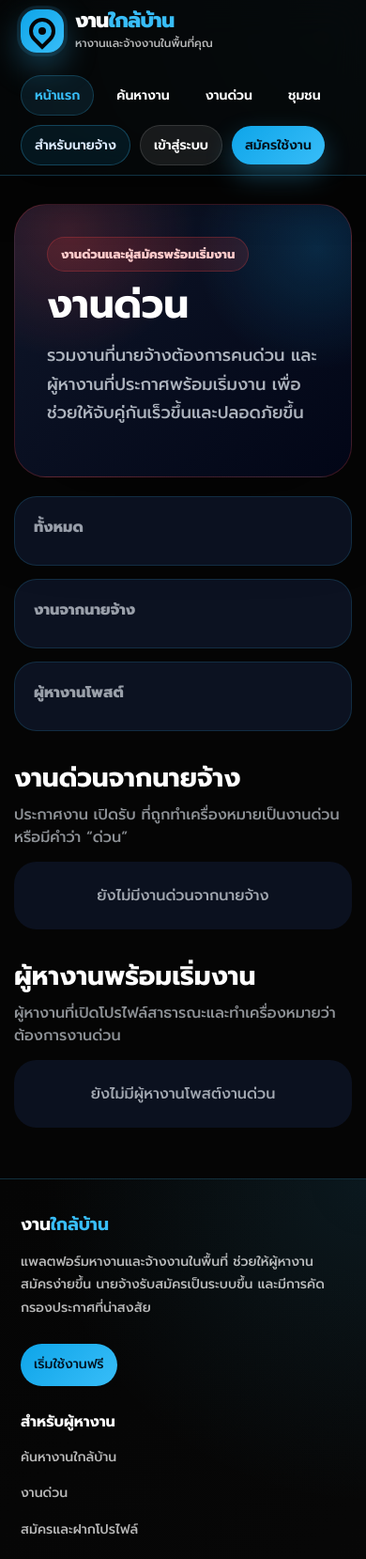
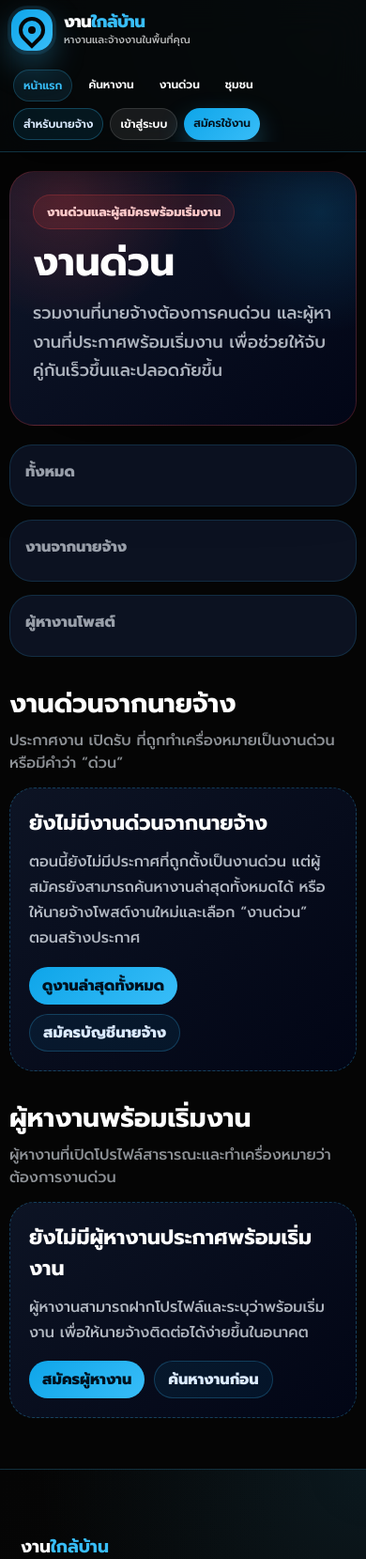
Before and after one commit to anaquee999-prog/jobboard-ai, a Python web app: template templates/urgent_jobs.html in a window 390 px wide. Shown: the top 1659 px of the page at 94% size. Run offline with Jinja, Linux system fonts and the light colour scheme; the template is opened without the code that fills it, so the values that code supplies are empty.

Commit message:
Improve mobile nav and urgent empty state

```diff
--- a/templates/base.html
+++ b/templates/base.html
@@ -383,6 +383,114 @@
 }
 @media(max-width:760px){.final-revenue-grid{grid-template-columns:1fr}}
 
+
+/* MOBILE_NAV_URGENT_POLISH_V1 */
+@media (max-width: 980px){
+  .premium-navbar{
+    position: sticky;
+    top: 0;
+    z-index: 50;
+  }
+
+  .nav-inner{
+    align-items: flex-start;
+    gap: 12px;
+  }
+
+  .brand{
+    min-width: 210px;
+  }
+
+  .brand-main{
+    font-size: 20px;
+  }
+
+  .brand-sub{
+    max-width: 180px;
+    line-height: 1.25;
+  }
+
+  .nav-links{
+    width: 100%;
+    display: flex;
+    overflow-x: auto;
+    gap: 8px;
+    padding: 8px 2px 2px;
+    scrollbar-width: thin;
+    -webkit-overflow-scrolling: touch;
+  }
+
+  .nav-links a,
+  .nav-links button{
+    white-space: nowrap;
+    flex: 0 0 auto;
+    min-height: 38px;
+    padding: 8px 12px !important;
+    font-size: 13px !important;
+    border-radius: 999px !important;
+  }
+
+  .admin-nav-link{
+    display: none !important;
+  }
+
+  .notify-bell,
+  .nav-message-link{
+    max-width: 118px;
+    overflow: hidden;
+    text-overflow: ellipsis;
+  }
+
+  .footer{
+    padding-top: 34px;
+  }
+
+  .footer-inner{
+    grid-template-columns: 1fr 1fr;
+    gap: 22px;
+  }
+}
+
+@media (max-width: 640px){
+  .nav-inner{
+    padding-left: 12px;
+    padding-right: 12px;
+  }
+
+  .brand-logo{
+    width: 44px;
+    height: 44px;
+  }
+
+  .brand-main{
+    font-size: 18px;
+  }
+
+  .brand-sub{
+    font-size: 11px;
+  }
+
+  .nav-links{
+    gap: 7px;
+  }
+
+  .nav-links a,
+  .nav-links button{
+    min-height: 34px;
+    padding: 7px 10px !important;
+    font-size: 12px !important;
+  }
+
+  .footer-inner{
+    grid-template-columns: 1fr;
+  }
+
+  .footer-bottom,
+  .page-view-mini{
+    text-align: center;
+  }
+}
+
 </style>
 
     {% block extra_head %}{% endblock %}
@@ -428,9 +536,9 @@
                         <a class="nav-cta" href="{{ url_for('employer_create_job') }}">โพสต์งาน</a>
                         <a href="{{ url_for('employer_applications') }}">ใบสมัคร</a>
                     {% elif current_user.role == "ADMIN" %}
-                        <a href="{{ url_for('admin_dashboard') }}">Admin</a>
-                        <a href="{{ url_for('admin_trust_center') }}">Trust</a>
-                        <a href="{{ url_for('admin_scam_center') }}">Scam</a>
+                        <a class="admin-nav-link" href="{{ url_for('admin_dashboard') }}">Admin</a>
+                        <a class="admin-nav-link" href="{{ url_for('admin_trust_center') }}">Trust</a>
+                        <a class="admin-nav-link" href="{{ url_for('admin_scam_center') }}">Scam</a>
                     {% endif %}
 
                     <form method="post" action="{{ url_for('logout') }}" style="display:inline;">
--- a/templates/urgent_jobs.html
+++ b/templates/urgent_jobs.html
@@ -28,6 +28,58 @@
 .actions .primary{background:linear-gradient(135deg,#0ea5e9,#38bdf8);color:#00111f!important}
 .actions .secondary{background:rgba(15,23,42,.80);border:1px solid rgba(56,189,248,.20);color:#dbeafe!important}
 .empty{padding:24px;border-radius:24px;background:rgba(15,23,42,.72);color:rgba(226,232,240,.70);text-align:center}
+
+.urgent-empty-pro{
+  grid-column:1/-1;
+  padding:26px;
+  border-radius:26px;
+  background:linear-gradient(135deg,rgba(15,23,42,.86),rgba(2,6,23,.92));
+  border:1px dashed rgba(56,189,248,.28);
+  color:rgba(226,232,240,.78);
+  text-align:left;
+  display:grid;
+  gap:12px;
+}
+.urgent-empty-pro strong{
+  display:block;
+  color:#fff;
+  font-size:22px;
+}
+.urgent-empty-pro p{
+  margin:0;
+  line-height:1.7;
+}
+.urgent-empty-actions{
+  display:flex;
+  flex-wrap:wrap;
+  gap:10px;
+  margin-top:4px;
+}
+.urgent-empty-actions a{
+  display:inline-flex;
+  align-items:center;
+  min-height:40px;
+  padding:0 14px;
+  border-radius:999px;
+  text-decoration:none!important;
+  font-weight:950;
+}
+.urgent-empty-actions .primary{
+  background:linear-gradient(135deg,#0ea5e9,#38bdf8);
+  color:#00111f!important;
+}
+.urgent-empty-actions .secondary{
+  border:1px solid rgba(56,189,248,.24);
+  color:#dbeafe!important;
+  background:rgba(14,165,233,.08);
+}
+@media(max-width:640px){
+  .urgent-page{width:min(100% - 20px,1180px);padding-top:20px}
+  .urgent-hero{padding:24px;border-radius:26px}
+  .urgent-stat{padding:16px}
+  .urgent-empty-pro{padding:20px}
+}
+
 @media(max-width:840px){.urgent-grid,.urgent-stats{grid-template-columns:1fr}.section-head{display:block}}
 </style>
 
@@ -74,7 +126,18 @@
         </div>
       </article>
     {% else %}
-      <div class="empty">ยังไม่มีงานด่วนจากนายจ้าง</div>
+      <div class="urgent-empty-pro">
+        <strong>ยังไม่มีงานด่วนจากนายจ้าง</strong>
+        <p>ตอนนี้ยังไม่มีประกาศที่ถูกตั้งเป็นงานด่วน แต่ผู้สมัครยังสามารถค้นหางานล่าสุดทั้งหมดได้ หรือให้นายจ้างโพสต์งานใหม่และเลือก “งานด่วน” ตอนสร้างประกาศ</p>
+        <div class="urgent-empty-actions">
+          <a class="primary" href="{{ url_for('jobs_public') }}">ดูงานล่าสุดทั้งหมด</a>
+          {% if current_user and current_user.role == "EMPLOYER" %}
+            <a class="secondary" href="{{ url_for('employer_create_job') }}">โพสต์งานด่วน</a>
+          {% else %}
+            <a class="secondary" href="{{ url_for('register') }}">สมัครบัญชีนายจ้าง</a>
+          {% endif %}
+        </div>
+      </div>
     {% endfor %}
   </div>
 
@@ -98,7 +161,18 @@
         <p>{{ seeker.resume_url[:220] }}{% if seeker.resume_url|length > 220 %}...{% endif %}</p>
       </article>
     {% else %}
-      <div class="empty">ยังไม่มีผู้หางานโพสต์งานด่วน</div>
+      <div class="urgent-empty-pro">
+        <strong>ยังไม่มีผู้หางานประกาศพร้อมเริ่มงาน</strong>
+        <p>ผู้หางานสามารถฝากโปรไฟล์และระบุว่าพร้อมเริ่มงาน เพื่อให้นายจ้างติดต่อได้ง่ายขึ้นในอนาคต</p>
+        <div class="urgent-empty-actions">
+          {% if current_user and current_user.role == "JOB_SEEKER" %}
+            <a class="primary" href="{{ url_for('job_seeker_post') }}">ฝากโปรไฟล์หางาน</a>
+          {% else %}
+            <a class="primary" href="{{ url_for('register') }}">สมัครผู้หางาน</a>
+          {% endif %}
+          <a class="secondary" href="{{ url_for('jobs_public') }}">ค้นหางานก่อน</a>
+        </div>
+      </div>
     {% endfor %}
   </div>
 </section>
```
